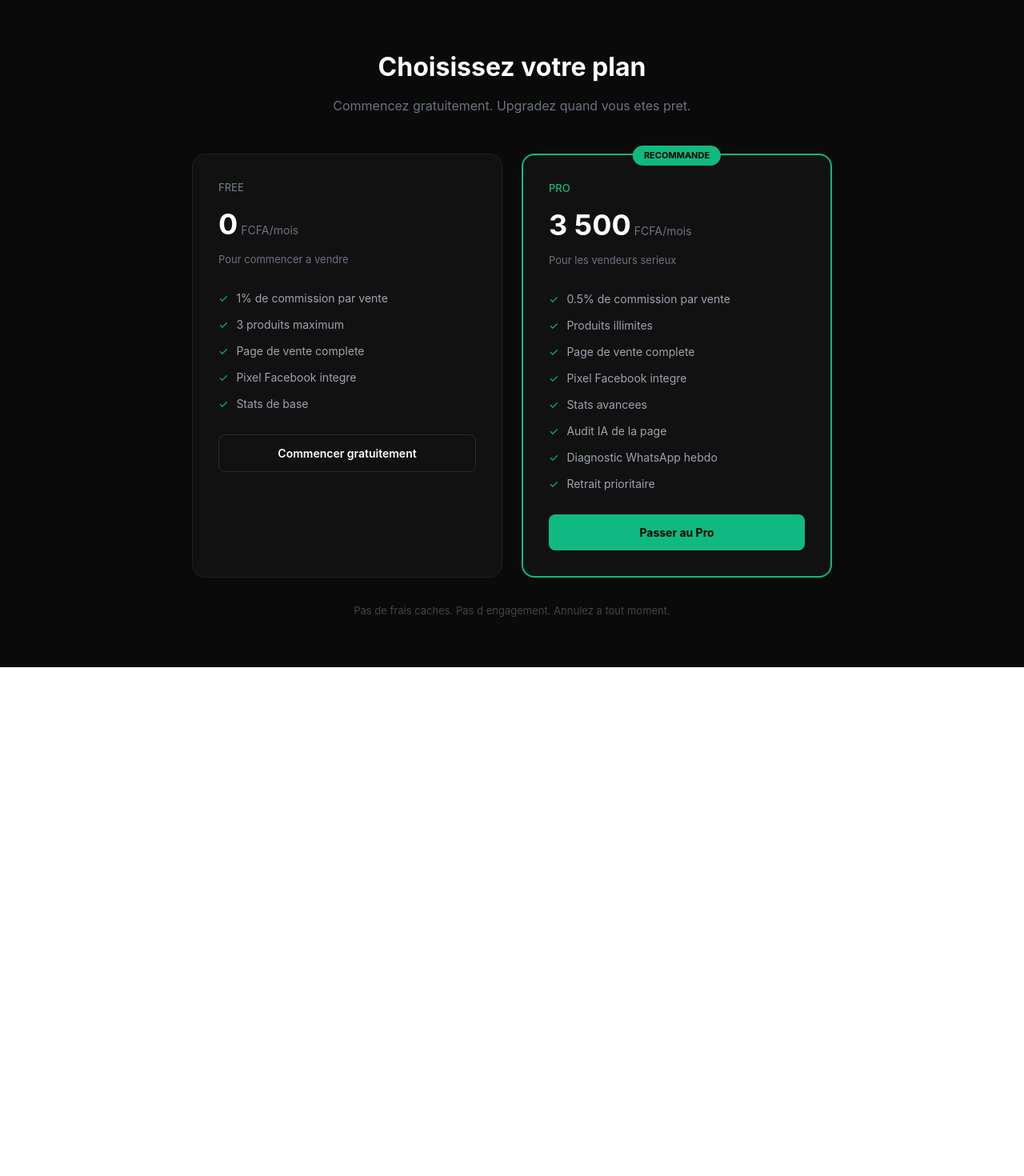
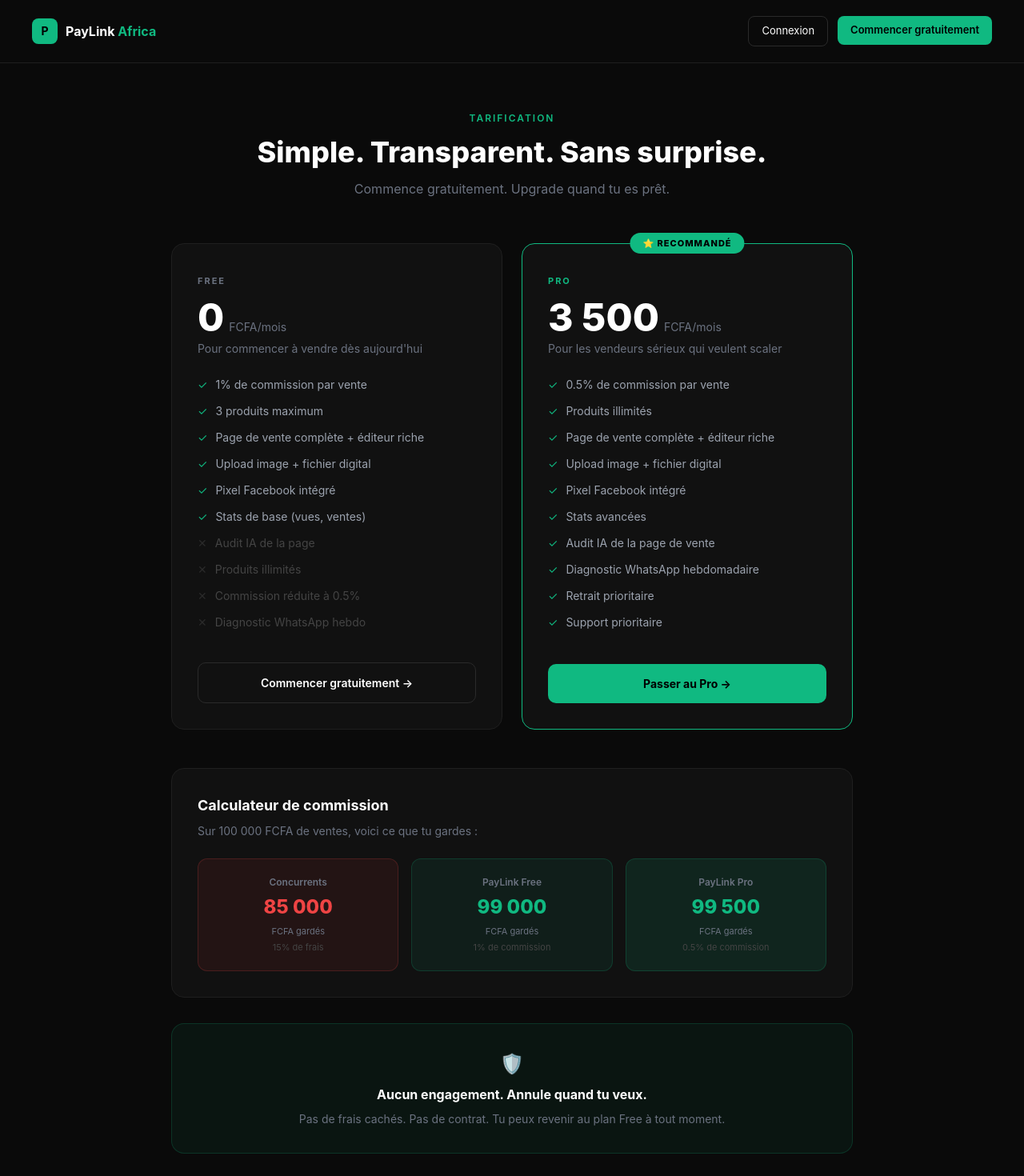
Before and after one commit to wahidgrowth/paylink-africa, a Next.js app: page /pricing in a window 1280 px wide. Shown: the top 1470 px of the page at 80% size. Before the commit the page ends 834 px from the top, so only its background shows below. Built offline with nearby package versions, Linux system fonts and the light colour scheme.

Commit message:
feat: pricing page - comparaison free vs pro, calculateur commission

```diff
--- a/app/pricing/page.tsx
+++ b/app/pricing/page.tsx
@@ -1,92 +1,161 @@
 'use client'
 import Link from 'next/link'
 
+const freeFeatures = [
+  { text: '1% de commission par vente', included: true },
+  { text: '3 produits maximum', included: true },
+  { text: 'Page de vente complète + éditeur riche', included: true },
+  { text: 'Upload image + fichier digital', included: true },
+  { text: 'Pixel Facebook intégré', included: true },
+  { text: 'Stats de base (vues, ventes)', included: true },
+  { text: 'Audit IA de la page', included: false },
+  { text: 'Produits illimités', included: false },
+  { text: 'Commission réduite à 0.5%', included: false },
+  { text: 'Diagnostic WhatsApp hebdo', included: false },
+]
+
+const proFeatures = [
+  { text: '0.5% de commission par vente', included: true },
+  { text: 'Produits illimités', included: true },
+  { text: 'Page de vente complète + éditeur riche', included: true },
+  { text: 'Upload image + fichier digital', included: true },
+  { text: 'Pixel Facebook intégré', included: true },
+  { text: 'Stats avancées', included: true },
+  { text: 'Audit IA de la page de vente', included: true },
+  { text: 'Diagnostic WhatsApp hebdomadaire', included: true },
+  { text: 'Retrait prioritaire', included: true },
+  { text: 'Support prioritaire', included: true },
+]
+
 export default function PricingPage() {
   return (
-    <div style={{ minHeight: '100vh', background: '#0A0A0A', fontFamily: 'Inter, sans-serif', padding: '60px 20px' }}>
-      <div style={{ maxWidth: '800px', margin: '0 auto' }}>
+    <div style={{ minHeight: '100vh', background: '#0A0A0A', fontFamily: 'Inter, sans-serif' }}>
 
-        <div style={{ textAlign: 'center', marginBottom: '48px' }}>
-          <h1 style={{ fontSize: '32px', fontWeight: '700', color: '#fff', margin: '0 0 12px' }}>
-            Choisissez votre plan
+      {/* NAV */}
+      <nav style={{ display: 'flex', justifyContent: 'space-between', alignItems: 'center', padding: '20px 40px', borderBottom: '0.5px solid #1F1F1F' }}>
+        <Link href="/" style={{ textDecoration: 'none', display: 'flex', alignItems: 'center', gap: '10px' }}>
+          <div style={{ width: '32px', height: '32px', background: '#10B981', borderRadius: '8px', display: 'flex', alignItems: 'center', justifyContent: 'center', fontWeight: '700', fontSize: '14px', color: '#000' }}>P</div>
+          <span style={{ fontSize: '16px', fontWeight: '700', color: '#fff' }}>PayLink <span style={{ color: '#10B981' }}>Africa</span></span>
+        </Link>
+        <div style={{ display: 'flex', gap: '12px' }}>
+          <Link href="/auth" style={{ textDecoration: 'none' }}>
+            <button style={{ background: 'transparent', border: '0.5px solid #2a2a2a', color: '#fff', fontSize: '13px', padding: '8px 16px', borderRadius: '8px', cursor: 'pointer' }}>Connexion</button>
+          </Link>
+          <Link href="/auth" style={{ textDecoration: 'none' }}>
+            <button style={{ background: '#10B981', border: 'none', color: '#000', fontSize: '13px', fontWeight: '600', padding: '8px 16px', borderRadius: '8px', cursor: 'pointer' }}>Commencer gratuitement</button>
+          </Link>
+        </div>
+      </nav>
+
+      <div style={{ maxWidth: '900px', margin: '0 auto', padding: '60px 24px' }}>
+
+        {/* HEADER */}
+        <div style={{ textAlign: 'center', marginBottom: '56px' }}>
+          <p style={{ fontSize: '12px', color: '#10B981', fontWeight: '600', letterSpacing: '2px', textTransform: 'uppercase', margin: '0 0 12px' }}>Tarification</p>
+          <h1 style={{ fontSize: '36px', fontWeight: '800', color: '#fff', margin: '0 0 12px', lineHeight: '1.2' }}>
+            Simple. Transparent. Sans surprise.
           </h1>
           <p style={{ fontSize: '16px', color: '#6B7280', margin: 0 }}>
-            Commencez gratuitement. Upgradez quand vous etes pret.
+            Commence gratuitement. Upgrade quand tu es prêt.
           </p>
         </div>
 
-        <div style={{ display: 'grid', gridTemplateColumns: 'repeat(2, 1fr)', gap: '24px' }}>
+        {/* CARTES */}
+        <div style={{ display: 'grid', gridTemplateColumns: 'repeat(2, 1fr)', gap: '24px', marginBottom: '48px' }}>
 
-          {/* Plan Free */}
-          <div style={{ background: '#111111', borderRadius: '16px', padding: '32px', border: '0.5px solid #1F1F1F' }}>
-            <p style={{ fontSize: '13px', color: '#6B7280', margin: '0 0 8px', fontWeight: '500' }}>FREE</p>
-            <div style={{ display: 'flex', alignItems: 'baseline', gap: '4px', marginBottom: '8px' }}>
-              <span style={{ fontSize: '36px', fontWeight: '700', color: '#fff' }}>0</span>
-              <span style={{ fontSize: '14px', color: '#6B7280' }}>FCFA/mois</span>
+          {/* FREE */}
+          <div style={{ background: '#111111', borderRadius: '16px', padding: '32px', border: '0.5px solid #1F1F1F', display: 'flex', flexDirection: 'column' }}>
+            <div style={{ marginBottom: '24px' }}>
+              <span style={{ fontSize: '11px', color: '#6B7280', fontWeight: '700', letterSpacing: '2px', textTransform: 'uppercase' }}>FREE</span>
+              <div style={{ display: 'flex', alignItems: 'baseline', gap: '6px', margin: '12px 0 4px' }}>
+                <span style={{ fontSize: '48px', fontWeight: '800', color: '#fff', lineHeight: 1 }}>0</span>
+                <span style={{ fontSize: '14px', color: '#6B7280' }}>FCFA/mois</span>
+              </div>
+              <p style={{ fontSize: '14px', color: '#6B7280', margin: 0 }}>Pour commencer à vendre dès aujourd'hui</p>
             </div>
-            <p style={{ fontSize: '13px', color: '#6B7280', margin: '0 0 28px' }}>Pour commencer a vendre</p>
 
-            <div style={{ marginBottom: '28px' }}>
-              {[
-                '1% de commission par vente',
-                '3 produits maximum',
-                'Page de vente complete',
-                'Pixel Facebook integre',
-                'Stats de base',
-              ].map((feature) => (
-                <div key={feature} style={{ display: 'flex', alignItems: 'center', gap: '10px', marginBottom: '12px' }}>
-                  <span style={{ color: '#10B981', fontSize: '14px' }}>✓</span>
-                  <span style={{ fontSize: '14px', color: '#9CA3AF' }}>{feature}</span>
+            <div style={{ flex: 1, marginBottom: '28px' }}>
+              {freeFeatures.map((feature, i) => (
+                <div key={i} style={{ display: 'flex', alignItems: 'center', gap: '10px', marginBottom: '12px' }}>
+                  <span style={{ fontSize: '14px', color: feature.included ? '#10B981' : '#2a2a2a', flexShrink: 0 }}>
+                    {feature.included ? '✓' : '✕'}
+                  </span>
+                  <span style={{ fontSize: '14px', color: feature.included ? '#9CA3AF' : '#444' }}>
+                    {feature.text}
+                  </span>
                 </div>
               ))}
             </div>
 
             <Link href="/auth" style={{ textDecoration: 'none' }}>
-              <button style={{ width: '100%', background: 'transparent', border: '0.5px solid #2a2a2a', color: '#fff', fontSize: '14px', fontWeight: '600', padding: '12px', borderRadius: '8px', cursor: 'pointer' }}>
-                Commencer gratuitement
+              <button style={{ width: '100%', background: 'transparent', border: '0.5px solid #2a2a2a', color: '#fff', fontSize: '14px', fontWeight: '600', padding: '14px', borderRadius: '10px', cursor: 'pointer' }}>
+                Commencer gratuitement →
               </button>
             </Link>
           </div>
 
-          {/* Plan Pro */}
-          <div style={{ background: '#111111', borderRadius: '16px', padding: '32px', border: '2px solid #10B981', position: 'relative' }}>
-            <div style={{ position: 'absolute', top: '-12px', left: '50%', transform: 'translateX(-50%)', background: '#10B981', color: '#000', fontSize: '11px', fontWeight: '700', padding: '4px 14px', borderRadius: '20px' }}>
-              RECOMMANDE
+          {/* PRO */}
+          <div style={{ background: '#111111', borderRadius: '16px', padding: '32px', border: '1.5px solid #10B981', position: 'relative', display: 'flex', flexDirection: 'column' }}>
+            <div style={{ position: 'absolute', top: '-14px', left: '50%', transform: 'translateX(-50%)', background: '#10B981', color: '#000', fontSize: '11px', fontWeight: '800', padding: '5px 16px', borderRadius: '20px', whiteSpace: 'nowrap', letterSpacing: '1px' }}>
+              ⭐ RECOMMANDÉ
             </div>
-            <p style={{ fontSize: '13px', color: '#10B981', margin: '0 0 8px', fontWeight: '500' }}>PRO</p>
-            <div style={{ display: 'flex', alignItems: 'baseline', gap: '4px', marginBottom: '8px' }}>
-              <span style={{ fontSize: '36px', fontWeight: '700', color: '#fff' }}>3 500</span>
-              <span style={{ fontSize: '14px', color: '#6B7280' }}>FCFA/mois</span>
+
+            <div style={{ marginBottom: '24px' }}>
+              <span style={{ fontSize: '11px', color: '#10B981', fontWeight: '700', letterSpacing: '2px', textTransform: 'uppercase' }}>PRO</span>
+              <div style={{ display: 'flex', alignItems: 'baseline', gap: '6px', margin: '12px 0 4px' }}>
+                <span style={{ fontSize: '48px', fontWeight: '800', color: '#fff', lineHeight: 1 }}>3 500</span>
+                <span style={{ fontSize: '14px', color: '#6B7280' }}>FCFA/mois</span>
+              </div>
+              <p style={{ fontSize: '14px', color: '#6B7280', margin: 0 }}>Pour les vendeurs sérieux qui veulent scaler</p>
             </div>
-            <p style={{ fontSize: '13px', color: '#6B7280', margin: '0 0 28px' }}>Pour les vendeurs serieux</p>
 
-            <div style={{ marginBottom: '28px' }}>
-              {[
-                '0.5% de commission par vente',
-                'Produits illimites',
-                'Page de vente complete',
-                'Pixel Facebook integre',
-                'Stats avancees',
-                'Audit IA de la page',
-                'Diagnostic WhatsApp hebdo',
-                'Retrait prioritaire',
-              ].map((feature) => (
-                <div key={feature} style={{ display: 'flex', alignItems: 'center', gap: '10px', marginBottom: '12px' }}>
-                  <span style={{ color: '#10B981', fontSize: '14px' }}>✓</span>
-                  <span style={{ fontSize: '14px', color: '#9CA3AF' }}>{feature}</span>
+            <div style={{ flex: 1, marginBottom: '28px' }}>
+              {proFeatures.map((feature, i) => (
+                <div key={i} style={{ display: 'flex', alignItems: 'center', gap: '10px', marginBottom: '12px' }}>
+                  <span style={{ fontSize: '14px', color: '#10B981', flexShrink: 0 }}>✓</span>
+                  <span style={{ fontSize: '14px', color: '#9CA3AF' }}>{feature.text}</span>
                 </div>
               ))}
             </div>
 
-            <button style={{ width: '100%', background: '#10B981', border: 'none', color: '#000', fontSize: '14px', fontWeight: '700', padding: '12px', borderRadius: '8px', cursor: 'pointer' }}>
-              Passer au Pro
-            </button>
+            <Link href="/auth" style={{ textDecoration: 'none' }}>
+              <button style={{ width: '100%', background: '#10B981', border: 'none', color: '#000', fontSize: '14px', fontWeight: '700', padding: '14px', borderRadius: '10px', cursor: 'pointer' }}>
+                Passer au Pro →
+              </button>
+            </Link>
           </div>
 
         </div>
 
-        <p style={{ textAlign: 'center', fontSize: '13px', color: '#444', marginTop: '32px' }}>
-          Pas de frais caches. Pas d engagement. Annulez a tout moment.
+        {/* COMPARAISON COMMISSION */}
+        <div style={{ background: '#111111', borderRadius: '16px', padding: '32px', border: '0.5px solid #1F1F1F', marginBottom: '32px' }}>
+          <h2 style={{ fontSize: '18px', fontWeight: '700', color: '#fff', margin: '0 0 8px' }}>Calculateur de commission</h2>
+          <p style={{ fontSize: '14px', color: '#6B7280', margin: '0 0 24px' }}>Sur 100 000 FCFA de ventes, voici ce que tu gardes :</p>
+          <div style={{ display: 'grid', gridTemplateColumns: 'repeat(3, 1fr)', gap: '16px' }}>
+            {[
+              { label: 'Concurrents', value: '85 000', sub: '15% de frais', color: '#EF4444', bg: '#EF444415' },
+              { label: 'PayLink Free', value: '99 000', sub: '1% de commission', color: '#10B981', bg: '#10B98115' },
+              { label: 'PayLink Pro', value: '99 500', sub: '0.5% de commission', color: '#10B981', bg: '#10B98120' },
+            ].map((item, i) => (
+              <div key={i} style={{ background: item.bg, borderRadius: '12px', padding: '20px', textAlign: 'center', border: `0.5px solid ${item.color}30` }}>
+                <p style={{ margin: '0 0 4px', fontSize: '12px', color: '#6B7280', fontWeight: '600' }}>{item.label}</p>
+                <p style={{ margin: '0 0 4px', fontSize: '24px', fontWeight: '800', color: item.color }}>{item.value}</p>
+                <p style={{ margin: 0, fontSize: '11px', color: '#6B7280' }}>FCFA gardés</p>
+                <p style={{ margin: '4px 0 0', fontSize: '11px', color: '#444' }}>{item.sub}</p>
+              </div>
+            ))}
+          </div>
+        </div>
+
+        {/* GARANTIE */}
+        <div style={{ textAlign: 'center', padding: '32px', background: '#10B98110', borderRadius: '16px', border: '0.5px solid #10B98130', marginBottom: '32px' }}>
+          <p style={{ fontSize: '24px', margin: '0 0 8px' }}>🛡️</p>
+          <h3 style={{ fontSize: '16px', fontWeight: '700', color: '#fff', margin: '0 0 8px' }}>Aucun engagement. Annule quand tu veux.</h3>
+          <p style={{ fontSize: '14px', color: '#6B7280', margin: 0 }}>Pas de frais cachés. Pas de contrat. Tu peux revenir au plan Free à tout moment.</p>
+        </div>
+
+        <p style={{ textAlign: 'center', fontSize: '13px', color: '#444', margin: 0 }}>
+          Des questions ? Écris-nous à <span style={{ color: '#10B981' }}>info.wahid013@gmail.com</span>
         </p>
 
       </div>
```
